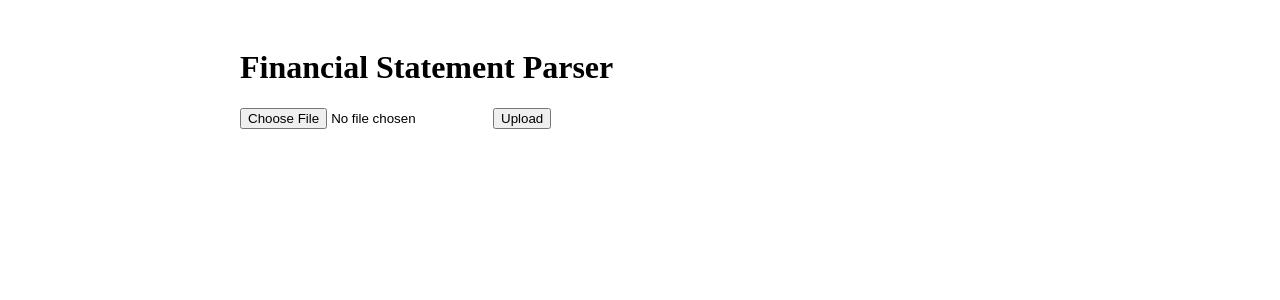
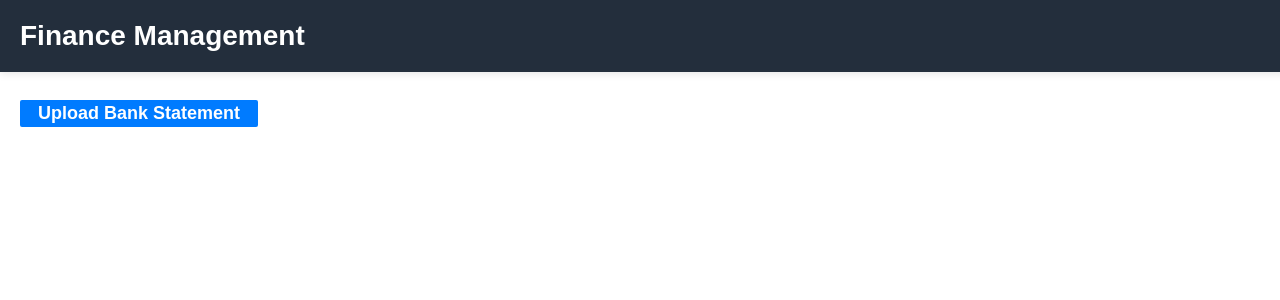
Before and after one commit to lavanyac12/FinancialManagementSystem, a React (Create React App) app in the folder frontend/: page / in a window 1280 px wide. Shown: the top 300 px of the page. Built offline with nearby package versions, Linux system fonts and the light colour scheme.

Commit message:
frontend

```diff
--- /dev/null
+++ b/frontend/src/App.css
@@ -0,0 +1,80 @@
+/* Remove browser default padding/margin */
+body, html, #root {
+  margin: 0;
+  padding: 0;
+  height: 100%;
+  font-family: Arial, Helvetica, sans-serif;
+}
+
+/* Header */
+.header {
+  height: 72px;
+  background: #232e3c;
+  color: #fff;
+  display: flex;
+  align-items: center;
+  padding: 0 20px;
+  box-shadow: 0 2px 8px rgba(0,0,0,0.1);
+  font-size: 28px;
+  font-weight: 700;
+  position: fixed;
+  top: 0;
+  width: 100%;
+}
+
+/* Dashboard content area */
+.dashboard {
+  margin-top: 80px;
+  padding: 20px;
+  text-align: left;
+}
+
+.dashboard h1 {
+  font-size: 28px;
+  margin-bottom: 30px;
+}
+
+/* Upload Button */
+.upload-btn {
+  background: #007bff;
+  color: white;
+  padding: 3px 18px;
+  border-radius: 2px;
+  cursor: pointer;
+  font-size: 18px;
+  font-weight: 600;
+  display: inline-block;
+  transition: 0.2s ease;
+}
+
+.upload-btn:hover {
+  background: #0063cc;
+}
+
+.hidden-input {
+  display: none;
+}
+
+/* Uploaded files list */
+.uploaded-files {
+  margin-top: 30px;
+  text-align: left;
+  max-width: 400px;
+  margin-left: auto;
+  margin-right: auto;
+}
+
+.uploaded-files h2 {
+  font-size: 20px;
+  margin-bottom: 10px;
+}
+
+.uploaded-files ul {
+  list-style-type: disc;
+  padding-left: 20px;
+}
+
+.uploaded-files li {
+  font-size: 16px;
+  margin-bottom: 6px;
+}
--- a/frontend/src/App.js
+++ b/frontend/src/App.js
@@ -1,13 +1,49 @@
-import React from "react";
-import StatementUpload from "./StatementUpload";
+import React, { useState } from "react";
+import "./App.css";
 
 function App() {
-	return (
-		<div style={{ maxWidth: 800, margin: "auto", padding: 20 }}>
-			<h1>Financial Statement Parser</h1>
-			<StatementUpload />
-		</div>
-	);
+  const [uploadedFiles, setUploadedFiles] = useState([]);
+
+  const handleFileUpload = (event) => {
+    const file = event.target.files[0];
+    if (file) {
+      setUploadedFiles((prev) => [...prev, file]);
+    }
+  };
+
+  return (
+    <div className="app-container">
+      {/* Header */}
+      <header className="header">
+        <span>Finance Management</span>
+      </header>
+
+      {/* Dashboard */}
+      <div className="dashboard">
+
+        <label className="upload-btn">
+          Upload Bank Statement
+          <input
+            type="file"
+            accept=".csv, .xlsx, .xls"
+            onChange={handleFileUpload}
+            className="hidden-input"
+          />
+        </label>
+
+        {uploadedFiles.length > 0 && (
+          <div className="uploaded-files">
+            <h2>Uploaded Files:</h2>
+            <ul>
+              {uploadedFiles.map((file, index) => (
+                <li key={index}>{file.name}</li>
+              ))}
+            </ul>
+          </div>
+        )}
+      </div>
+    </div>
+  );
 }
 
 export default App;
```
